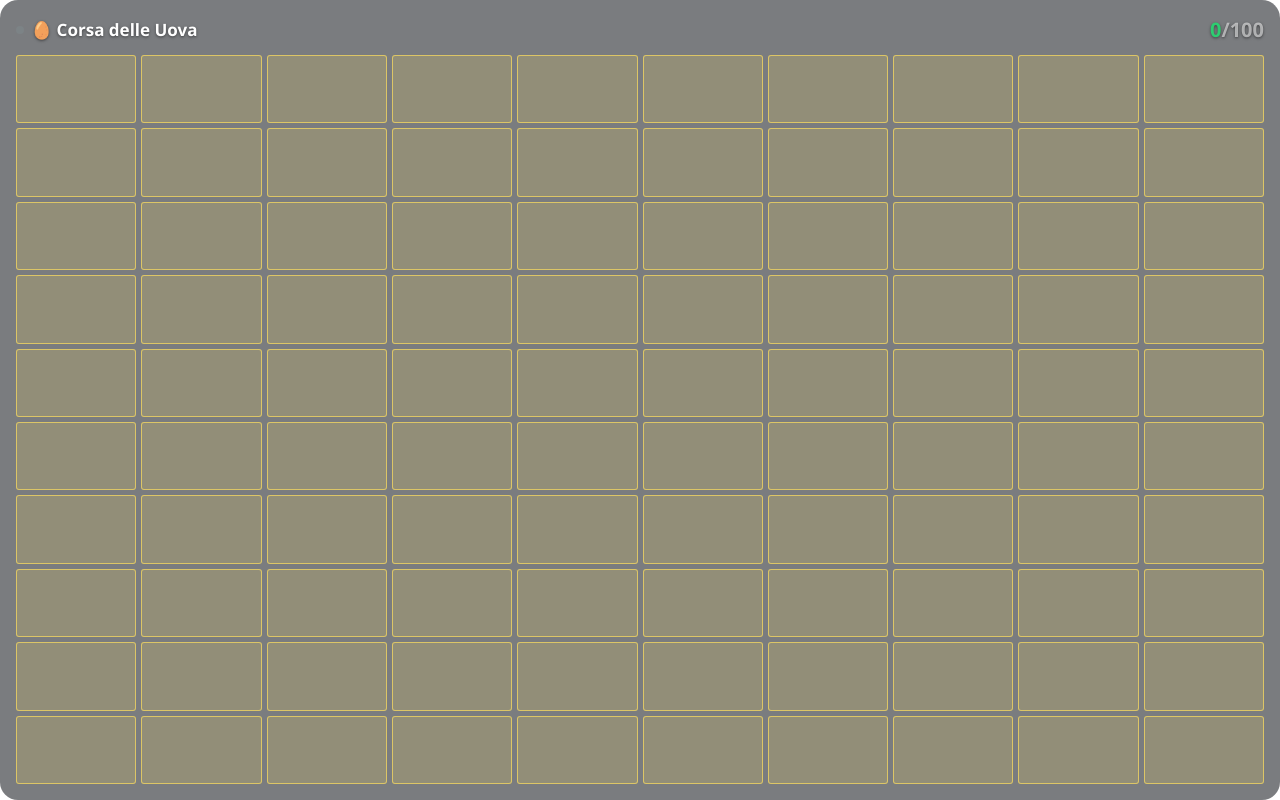
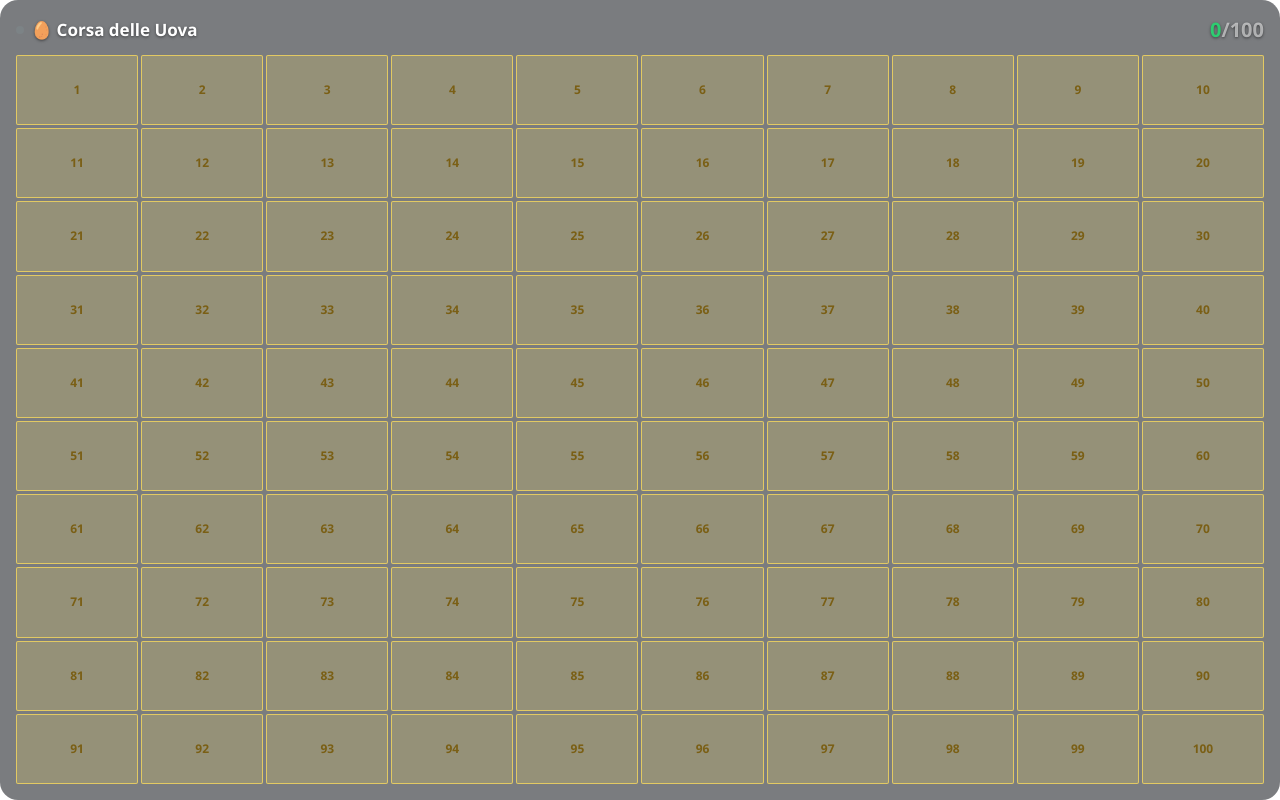
Before and after one commit to Caste01/Corsa-delle-uova, a plain HTML site: page overlay.html in a window 1280 px wide. Drawn offline with Linux system fonts and the light colour scheme; no server answers.

Commit message:
Add files via upload
fix con numeri

```diff
--- a/overlay.html
+++ b/overlay.html
@@ -59,18 +59,31 @@
     display: grid;
     grid-template-columns: repeat(10, 1fr);
     grid-auto-rows: 1fr;
-    gap: clamp(2px, 0.8vw, 5px);
+    gap: clamp(1px, 0.4vw, 3px);   /* gap ridotto al minimo: più spazio ai numeri */
     min-height: 0;
   }
   .cell {
-    border-radius: 3px;
-    background: rgba(246, 216, 96, 0.20);
-    border: 1.4px solid rgba(246, 216, 96, 0.75);
+    display: flex; align-items: center; justify-content: center;
+    border-radius: 2px;
+    background: rgba(246, 216, 96, 0.22);
+    border: 1px solid rgba(246, 216, 96, 0.8);
     transition: background .3s ease, border-color .3s ease;
+    overflow: hidden;
+  }
+  .cell span {
+    font-weight: 800;
+    font-size: clamp(5px, 1.9vw, 12px);   /* scala con la larghezza della pagina */
+    line-height: 1;
+    color: rgba(120, 90, 10, 0.9);
+    user-select: none;
   }
   .cell.done {
-    background: rgba(46, 204, 113, 0.45);
+    background: rgba(46, 204, 113, 0.55);
     border-color: #2ecc71;
+  }
+  .cell.done span {
+    color: #fff;
+    text-shadow: 0 1px 1px rgba(0,0,0,.4);
   }
   @keyframes pop {
     0%   { transform: scale(1); }
@@ -106,6 +119,7 @@ let prevDelivered = new Set();
     const c = document.createElement('div');
     c.className = 'cell';
     c.dataset.n = i;
+    c.innerHTML = `<span>${i}</span>`;
     g.appendChild(c);
   }
 })();
```
